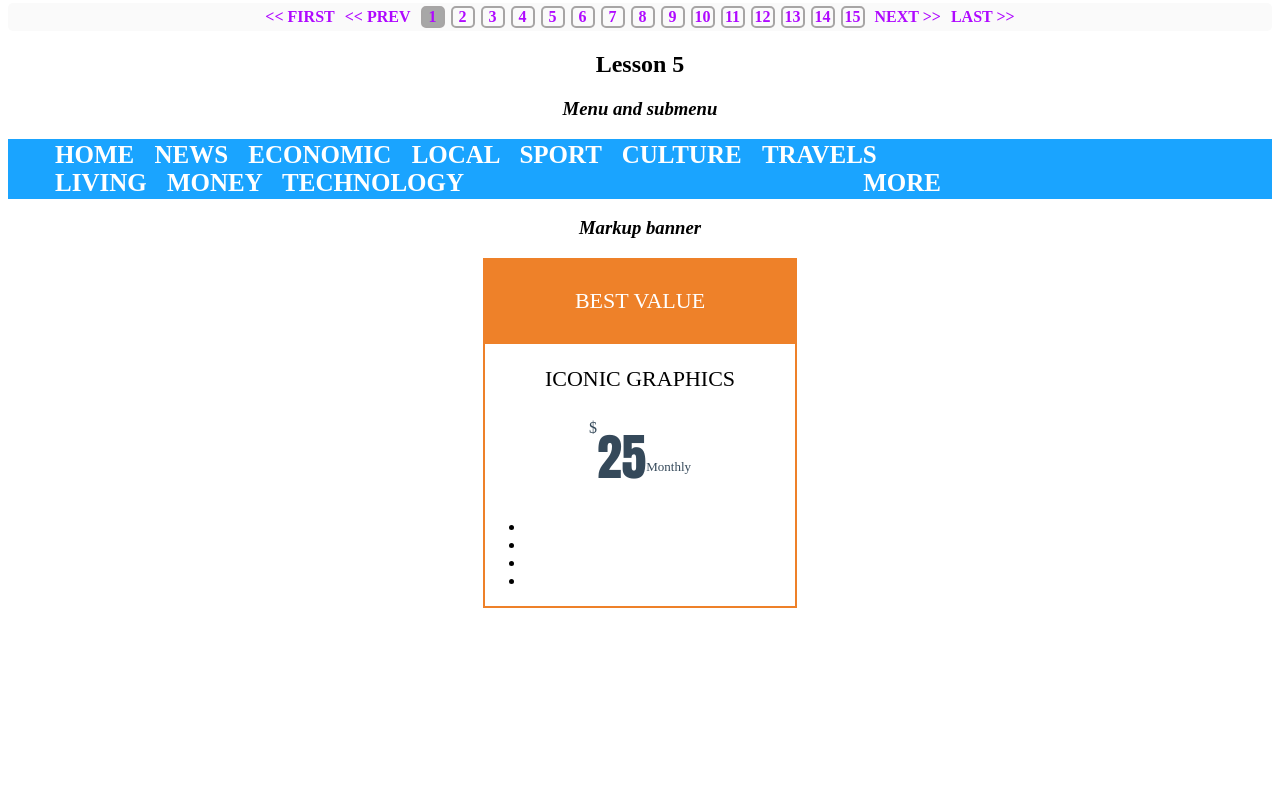
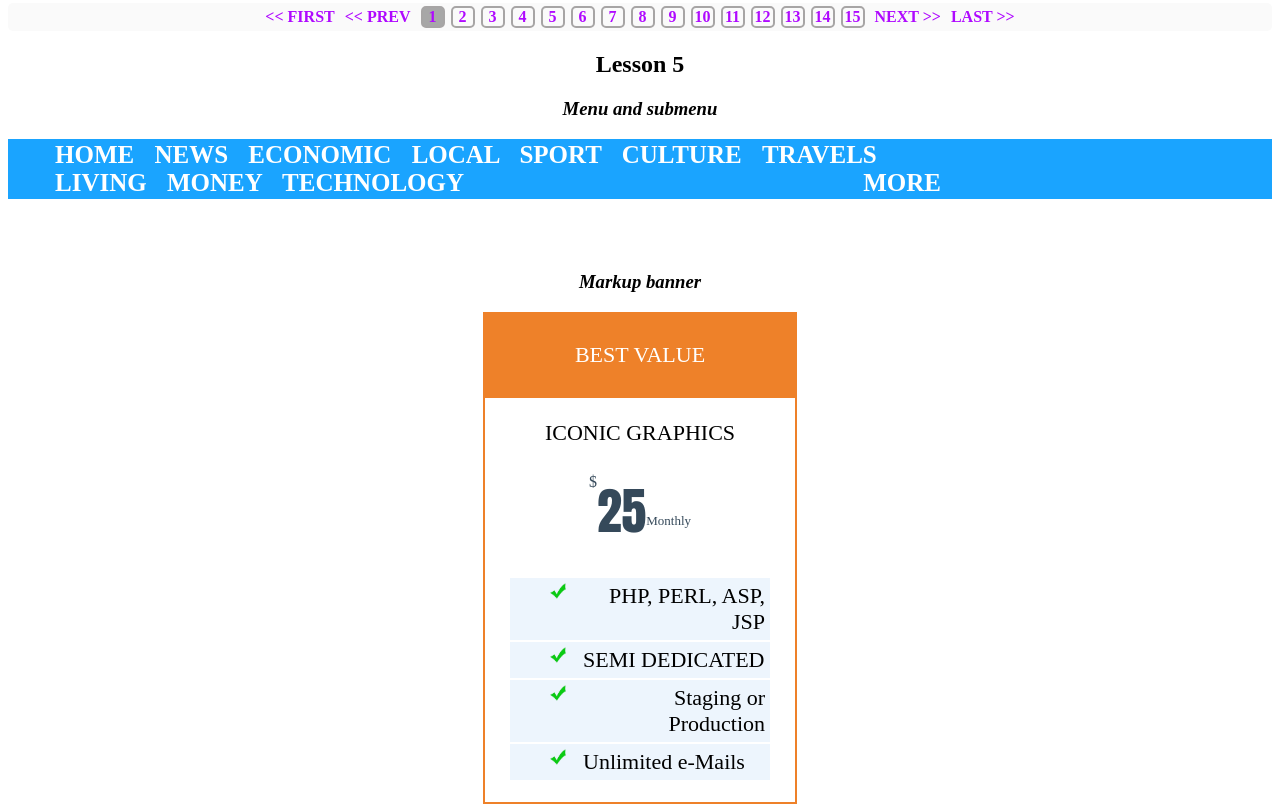
Before and after one commit to mikdikiy/mikdikiy.github.io, a plain HTML site: page task6.html in a window 1280 px wide. Shown: the part 426-1238 px from the top of the page. Before the commit the page ends 1042 px from the top, so only its background shows below. Drawn offline with Linux system fonts and the light colour scheme; a web font is replaced by a local one.

Commit message:
Add text to banner

```diff
--- a/styles.css
+++ b/styles.css
@@ -274,6 +274,8 @@ div.banner{
   color:white;
   background-color: #EE8129;
   border: 2px solid #EE8129;
+
+  align-content: center;
 }
 div.banner2{
   display: block;
@@ -311,3 +313,29 @@ span.banner{
   font-size: 13px;
   margin-top: 40px;
 }
+ul.banner{
+  list-style-type: none;
+  font-size: 22px;
+  margin-left:  auto;
+  margin-right:  auto;
+  padding-left: 0;
+  width: 260px;
+
+}
+img.banner{
+  margin-left: 35px;
+  margin-right: 17px;
+  height: 16px;
+}
+div.banner4{
+  display:flex;
+  padding: 5px;
+
+  margin-right: auto;
+  margin-bottom: 2px;
+  margin-top:0;
+  background-color: #EDF5FD;
+}
+div.banner4 li{
+  text-align: right;
+}
--- a/task6.html
+++ b/task6.html
@@ -187,7 +187,7 @@
     </li>
   </ul>
 </menu>
-
+<br><br><br>
 <h3>Markup banner</h3>
 <div class="banner">BEST VALUE</div> <!--orange banner part-->
 <div class="banner2"> <!--white banner part-->
@@ -196,10 +196,22 @@
     <div id="dollar">$</div><div id="price">25</div><div id="period">Monthly</div>
   </span>
   <ul class="banner">
-    <li></li>
-    <li></li>
-    <li></li>
-    <li></li>
+    <div class="banner4">
+      <img class="banner" src="./img/b.png"></img>
+      <li>PHP, PERL, ASP, JSP</li>
+    </div>
+    <div class="banner4">
+      <img class="banner" src="./img/b.png"></img>
+      <li>SEMI DEDICATED</li>
+    </div>
+    <div class="banner4">
+      <img class="banner" src="./img/b.png"></img>
+      <li>Staging or Production</li>
+    </div>
+    <div class="banner4">
+      <img class="banner" src="./img/b.png"></img>
+      <li>Unlimited e-Mails</li>
+    </div>
   </ul>
 </div>
 
```
